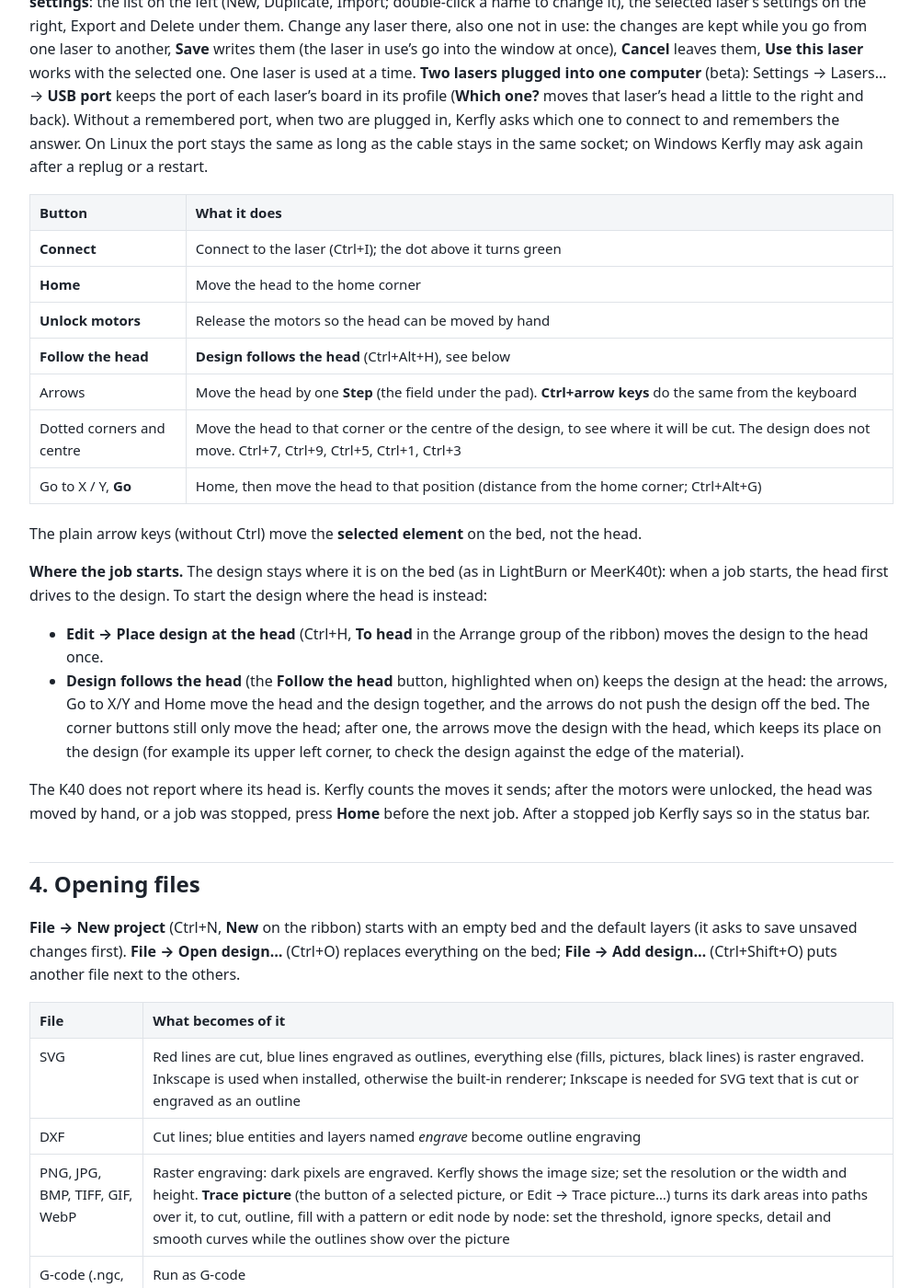
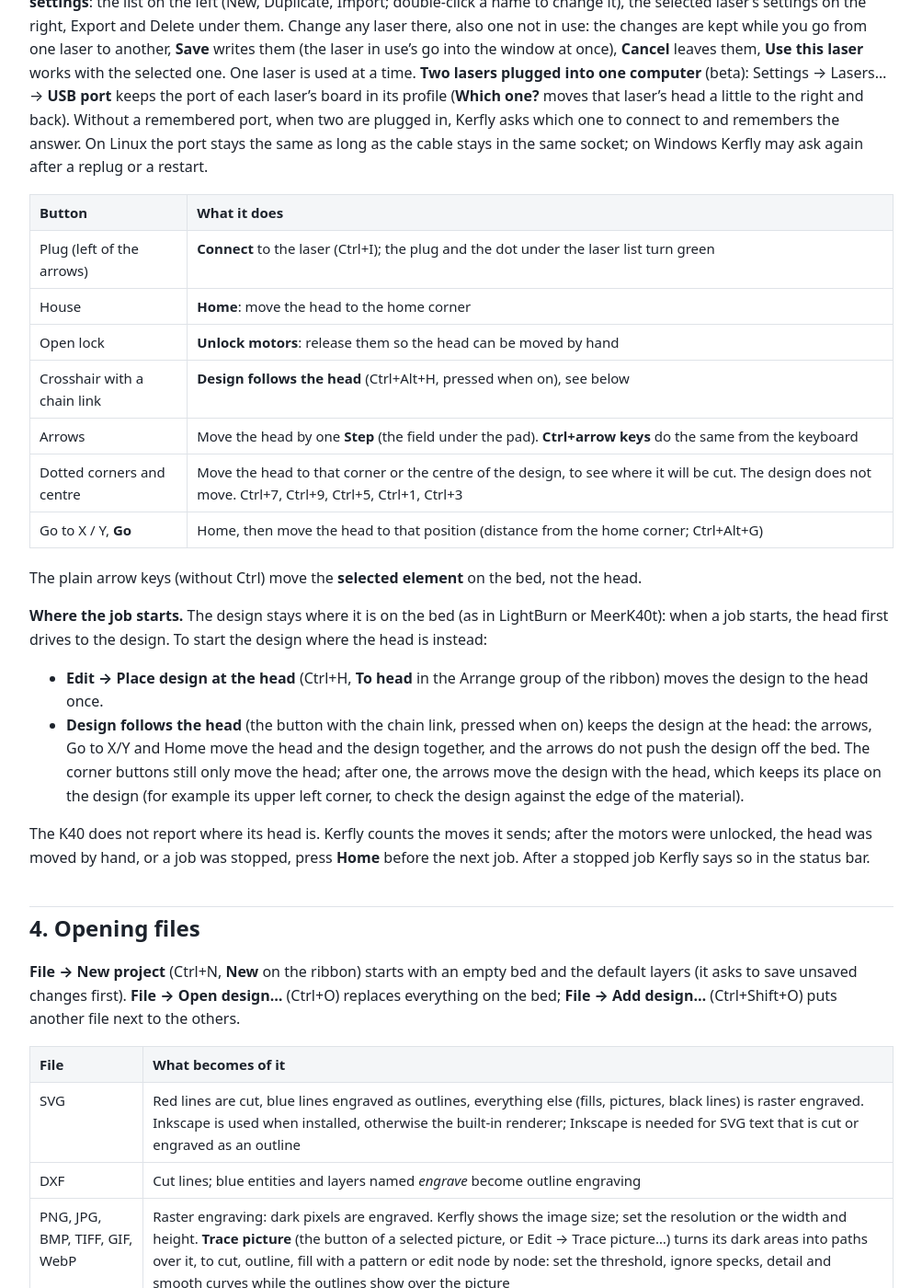
Before and after one commit to cyryllo/Kerfly, a Jekyll site: the page built from docs/guide.md, in a window 1280 px wide and 1400 px high, scrolled down 3494 px. Shown: the whole window at 92% size, without its empty margins (138-1141 px from the left). Built offline with Jekyll 4.4.1, drawn with Linux system fonts in a browser that asks for light colours; some of the changed text lies outside the part shown.

Commit message:
UI refresh: Connect, Home, Unlock motors and Design follows the head back as square icon buttons in a column left of the jog pad (their names and keys in the tooltips; the plug green when connected, the chain pressed when on); the jog pad's buttons 60 px, as tall as that column; the user guide, both changelogs, screenshots; translations

```diff
--- a/docs/guide.md
+++ b/docs/guide.md
@@ -141,10 +141,10 @@ restart.
 
 | Button | What it does |
 |---|---|
-| **Connect** | Connect to the laser (Ctrl+I); the dot above it turns green |
-| **Home** | Move the head to the home corner |
-| **Unlock motors** | Release the motors so the head can be moved by hand |
-| **Follow the head** | **Design follows the head** (Ctrl+Alt+H), see below |
+| Plug (left of the arrows) | **Connect** to the laser (Ctrl+I); the plug and the dot under the laser list turn green |
+| House | **Home**: move the head to the home corner |
+| Open lock | **Unlock motors**: release them so the head can be moved by hand |
+| Crosshair with a chain link | **Design follows the head** (Ctrl+Alt+H, pressed when on), see below |
 | Arrows | Move the head by one **Step** (the field under the pad). **Ctrl+arrow keys** do the same from the keyboard |
 | Dotted corners and centre | Move the head to that corner or the centre of the design, to see where it will be cut. The design does not move. Ctrl+7, Ctrl+9, Ctrl+5, Ctrl+1, Ctrl+3 |
 | Go to X / Y, **Go** | Home, then move the head to that position (distance from the home corner; Ctrl+Alt+G) |
@@ -158,7 +158,7 @@ design. To start the design where the head is instead:
 
 - **Edit → Place design at the head** (Ctrl+H, **To head** in the Arrange group of the ribbon) moves the
   design to the head once.
-- **Design follows the head** (the **Follow the head** button, highlighted
+- **Design follows the head** (the button with the chain link, pressed
   when on) keeps the design at the head: the arrows, Go to X/Y and Home move the
   head and the design together, and the arrows do not push the design off
   the bed. The corner buttons still only move the head; after one, the arrows
@@ -669,7 +669,7 @@ Common problems:
 
 | Problem | What to do |
 |---|---|
-| "Laser is not initialized" | Press **Connect** on the Laser tab (Ctrl+I). On Linux choose **Laser → Allow USB access for the laser…**; on Windows check the libusb driver |
+| "Laser is not initialized" | Press the plug button on the Laser tab (Ctrl+I). On Linux choose **Laser → Allow USB access for the laser…**; on Windows check the libusb driver |
 | The head is not where the program shows it | Press Home. This happens after Unlock rail, after moving the head by hand and after Stop |
 | An element is drawn red, Start does not work | The element sticks out of the bed: move it back |
 | SVG text is missing or not cut | Install Inkscape: it turns SVG text into paths |
```
Also changed, not shown: docs/pl/guide.md (+6 -6 lines), CHANGELOG.md, CHANGELOG_pl.md, docs/img/en/laser.png, docs/img/pl/laser.png, 10 other files.
